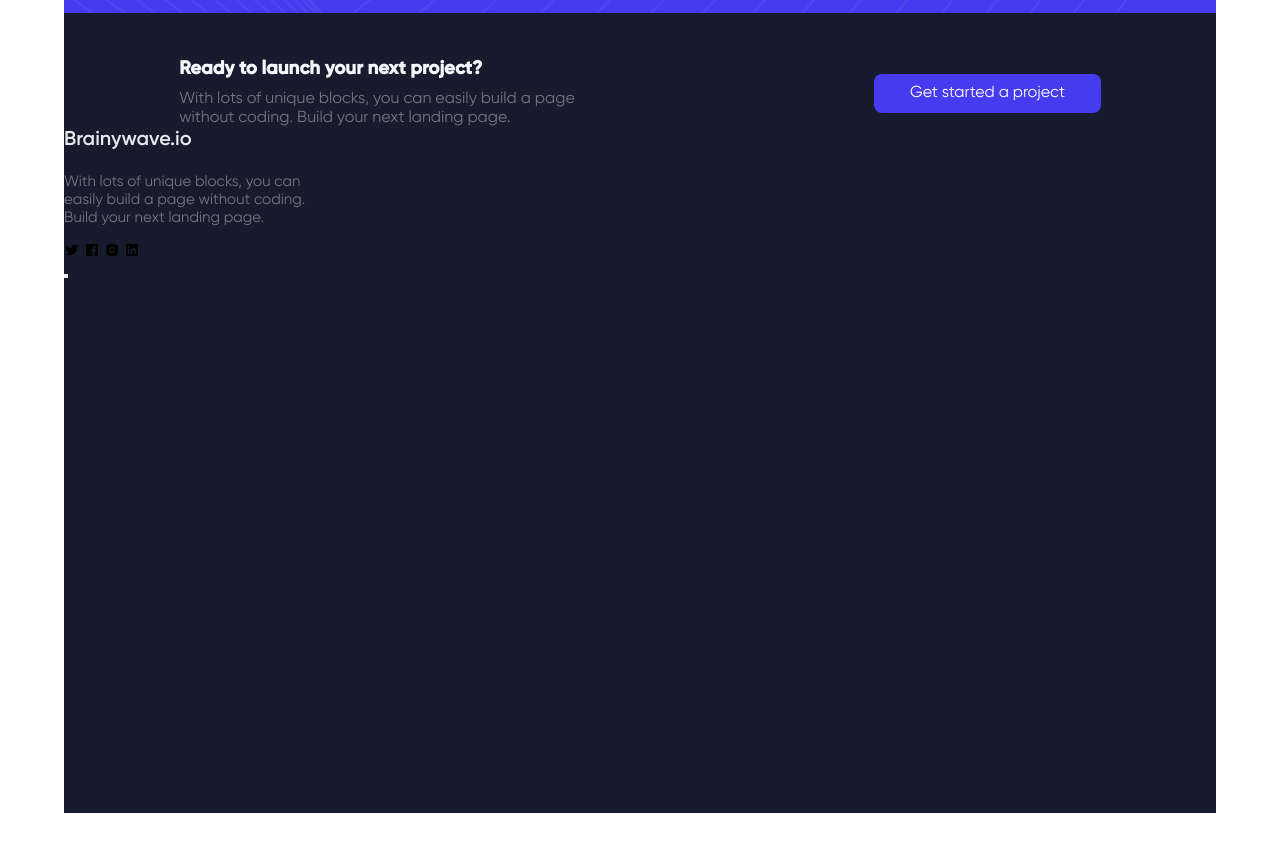
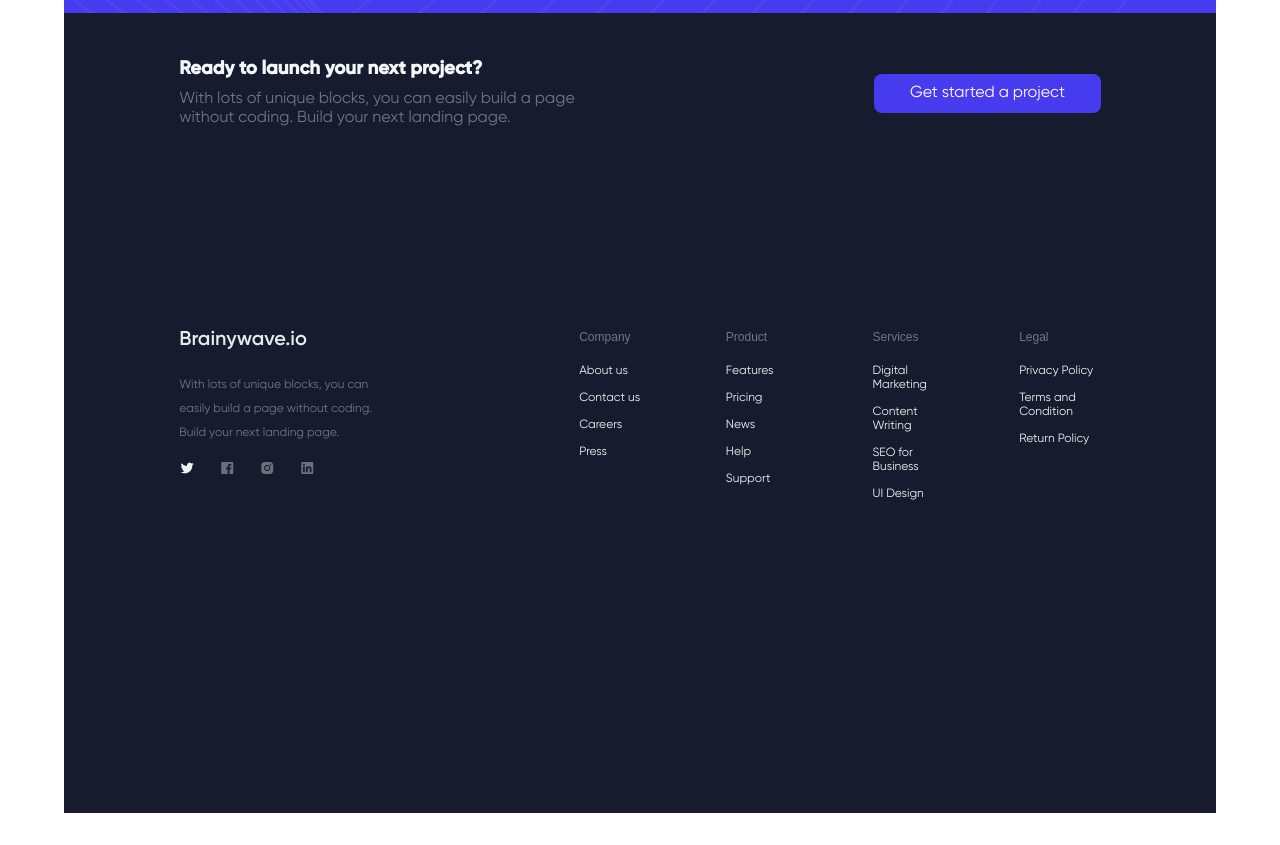
Before and after one commit to toxynosam/brainywave_io, a plain HTML site: page index.html in a window 1280 px wide. Shown: the part 5900-6745 px from the top of the page. Drawn offline with nearby package versions, Linux system fonts and the light colour scheme; files whose address does not match are found by name.

Commit message:
feat: finished up with the footer

```diff
--- a/index.html
+++ b/index.html
@@ -313,14 +313,44 @@
               <i class='bx bxl-linkedin-square' ></i>
             </div>
           </div>
-          <div class="footer_list">
-            <button></button>
-            <ul>
-              <li><a href=""></a></li>
-              <li><a href=""></a></li>
-              <li><a href=""></a></li>
-              <li><a href=""></a></li>
-            </ul>
+
+          <div class="xyz">
+            <div class="footer_list">
+              <button>company</button>
+              <ul>
+                <li><a href="">About us</a></li>
+                <li><a href="">Contact us</a></li>
+                <li><a href="">Careers</a></li>
+                <li><a href="">Press</a></li>
+              </ul>
+            </div>
+            <div class="footer_list">
+              <button>Product</button>
+              <ul>
+                <li><a href="">Features</a></li>
+                <li><a href="">Pricing</a></li>
+                <li><a href="">News</a></li>
+                <li><a href="">Help</a></li>
+                <li><a href="">Support</a></li>
+              </ul>
+            </div>
+            <div class="footer_list">
+              <button>Services</button>
+              <ul>
+                <li><a href="">Digital Marketing</a></li>
+                <li><a href="">Content Writing</a></li>
+                <li><a href="">SEO for Business</a></li>
+                <li><a href="">UI Design</a></li>
+              </ul>
+            </div>
+            <div class="footer_list">
+              <button>Legal</button>
+              <ul>
+                <li><a href="">Privacy Policy</a></li>
+                <li><a href="">Terms and Condition</a></li>
+                <li><a href="">Return Policy</a></li>
+              </ul>
+            </div>
           </div>
         </div>
       </footer>
--- a/style.css
+++ b/style.css
@@ -663,12 +663,67 @@ footer .cta h3{
   font-size: 20px;
   font-family: "Gilroy_Semibold";
   color: var(--ba-line);
+
+}
+
+.footer_container{
+  margin-top: 10rem;
+
 }
 
 .footer_container p{
-  width: 22%;
-  font-size: 15px;
+  width: 65%;
+  font-size: 12px;
   margin-top: 20px;
   color: #ffffff65;
   margin-bottom: 15px;
+  line-height: 1.5rem;
+
 }
+
+.footer_container .footer_list button{
+  background: none;
+  border: none;
+  color: #ffffff65;
+  text-transform: capitalize;
+  margin-bottom: 20px;
+  font-size: 12px;
+
+
+}
+
+
+.footer_container{
+  display: grid;
+  grid-template-columns: 300px 1fr;
+  gap: 100px;
+  max-width: 1200px;
+  width: 80%;
+  margin: 200px auto;
+}
+
+.xyz {
+  display: grid;
+  grid-template-columns: repeat(4, 1fr);
+  gap: 65px;
+}
+
+.footer_list ul {
+  display: flex;
+  flex-direction: column;
+  gap: .8rem;
+  font-size: 12px;
+  color: var(--ba-hero-bg);
+}
+
+.icons{
+  color: var(--ba-hero-bg);
+  display: flex;
+  gap: 1.5rem;
+}
+
+.icons i:nth-child(2),
+.icons i:nth-child(3),
+.icons i:nth-child(4){
+  color: #ffffff5e;
+}
```
